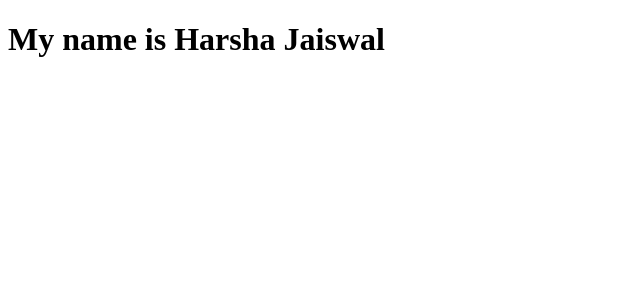
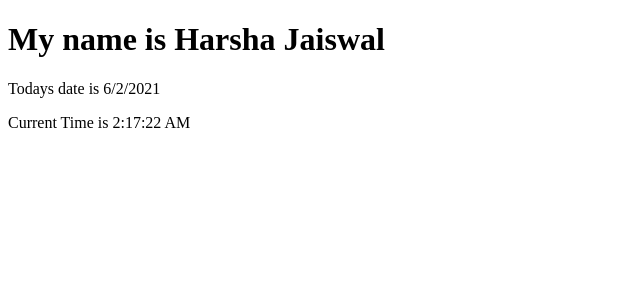
Before and after one commit to HarshJaiswal10/react-project, a React (Create React App) app: page / in a window 1280 px wide. Shown: the top 300 px of the page, without its empty margins (0-640 px from the left). Built offline with nearby package versions, Linux system fonts and the light colour scheme.

Commit message:
day 6 complete

```diff
--- a/src/index.js
+++ b/src/index.js
@@ -3,8 +3,15 @@ import ReactDOM from 'react-dom';
 
 const fname = 'Harsha';
 const lname = 'Jaiswal';
+const d = new Date().toLocaleDateString();
+const t = new Date().toLocaleTimeString();
 
 ReactDOM.render(
-  <h1>{`My name is ${fname} ${lname}`}</h1>,
+  <>
+  <h1>{`My name is ${fname} ${lname}`}</h1>
+  {/* <p>{`Todays date is ${d.getDate()} / ${d.getMonth()} / ${d.getFullYear()}`}</p> */}
+  <p>{`Todays date is ${d}`}</p>
+  <p>{`Current Time is ${t}`}</p>
+  </>,
   document.getElementById("root")
   );
```
